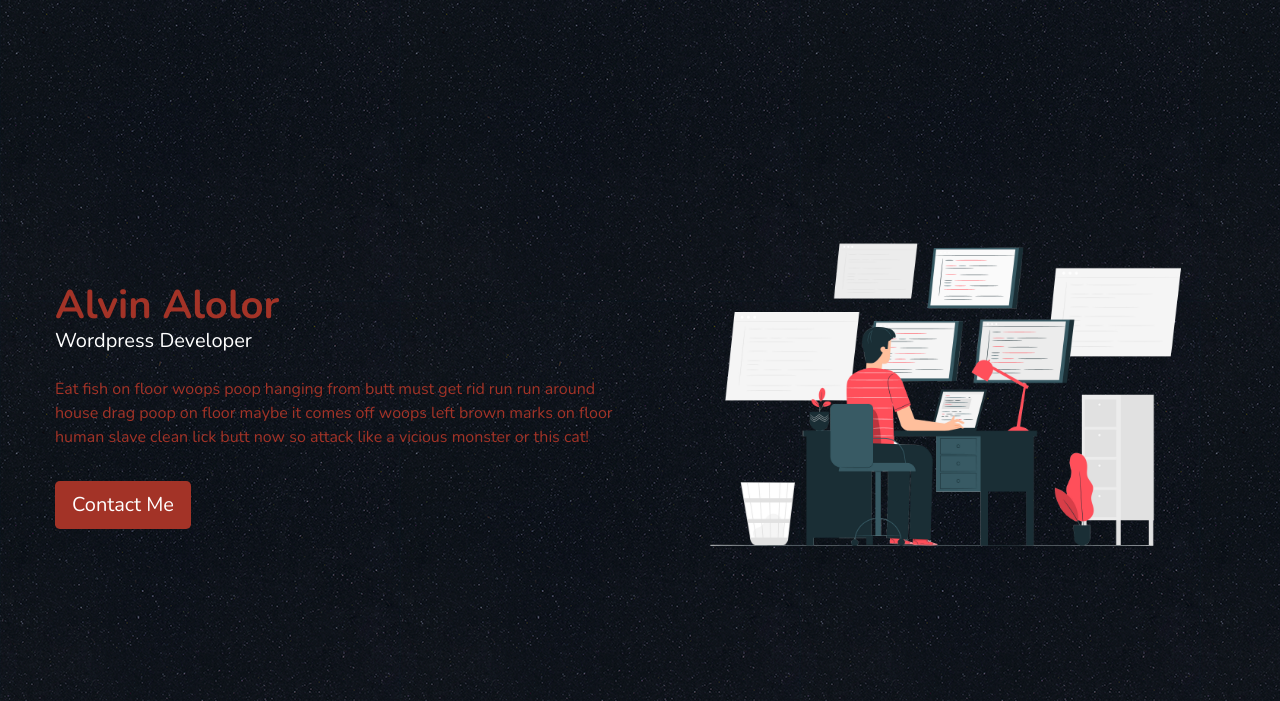
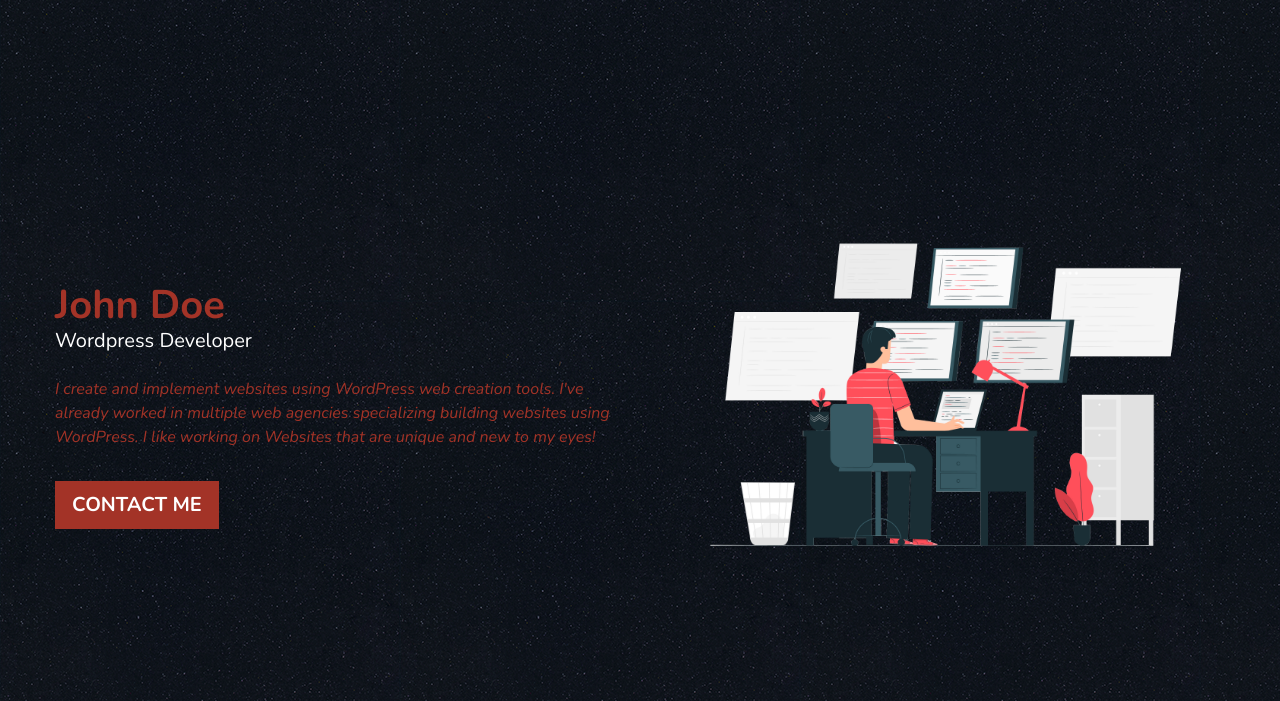
Before and after one commit to bongbonnggg/bongbonnggg.github.io, a plain HTML site: page index.html in a window 1280 px wide. Shown: the part 99-800 px from the top of the page. Drawn offline with nearby package versions, Linux system fonts and the light colour scheme.

Commit message:
Update index.html

```diff
--- a/index.html
+++ b/index.html
@@ -6,6 +6,7 @@
     <meta name="viewport" content="width=device-width, initial-scale=1.0">
     <meta http-equiv="X-UA-Compatible" content="ie=edge">
     <title>Wordpress Developer | Alvin Alolor</title>
+    <link rel='icon' href='/images/heart ico.ico' type='image/x-icon' />
     <link rel="stylesheet" href="https://unpkg.com/swiper/css/swiper.min.css">
     <link rel="stylesheet" href="https://stackpath.bootstrapcdn.com/bootstrap/4.4.1/css/bootstrap.min.css"
         integrity="sha384-Vkoo8x4CGsO3+Hhxv8T/Q5PaXtkKtu6ug5TOeNV6gBiFeWPGFN9MuhOf23Q9Ifjh" crossorigin="anonymous">
@@ -45,12 +46,15 @@
     <section id="banner">
         <div class="row d-flex align-items-center flex-lg-row flex-column-reverse">
             <div class="col-12 col-lg-6 text-center text-lg-left">
-                <h1 class="font-weight-bold m-0 pt-5">Alvin Alolor</h1>
+                <h1 class="font-weight-bold m-0 pt-5">John Doe</h1>
                 <h5 class="text-white">Wordpress Developer</h5>
-                <p class="pt-3 pb-3">Eat fish on floor woops poop hanging from butt must get rid run run around house
-                    drag poop on floor maybe it comes off woops left brown marks on floor human slave clean lick butt
-                    now so attack like a vicious monster or this cat!</p>
-                <button class="btn btn-red text-white btn-lg">Contact Me</button>
+                <p class="pt-3 pb-3 font-italic color-gray">I create and implement websites using WordPress web creation
+                    tools.
+                    I've already
+                    worked in multiple web agencies specializing building websites using WordPress. I like working on
+                    Websites that are unique and new to my eyes!</p>
+                <button class="btn btn-red text-white btn-lg rounded-0 text-uppercase font-weight-bold">Contact
+                    Me</button>
             </div>
             <div class="col-12 col-lg-6">
                 <img src="/images/banner-img.png" width="100%" alt="">
```
